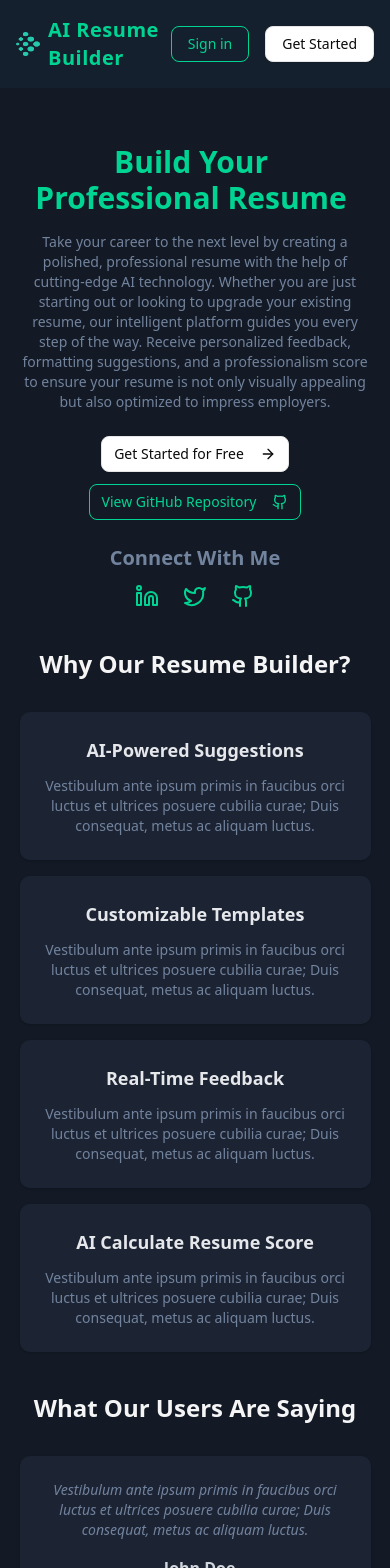
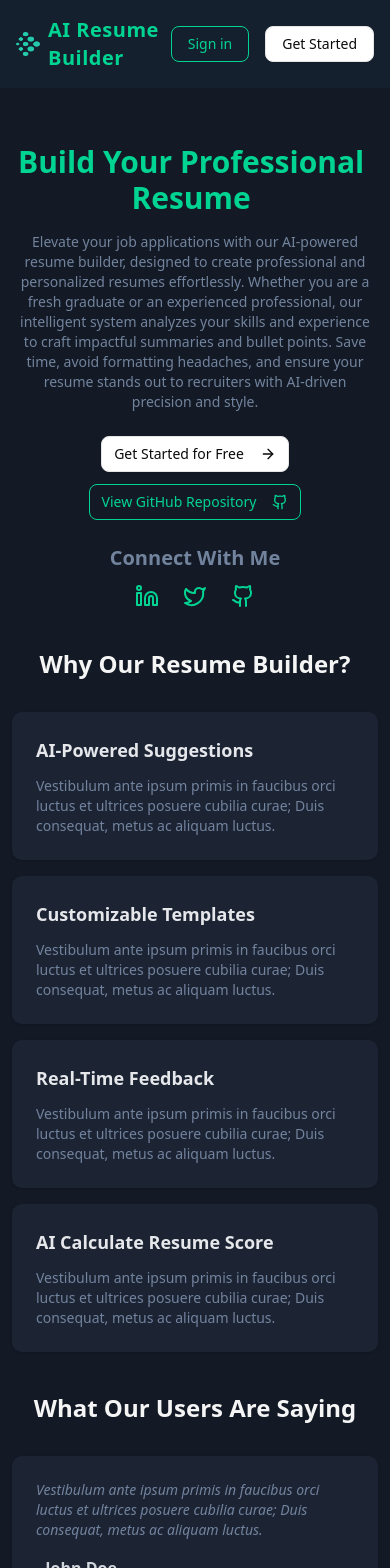
Before and after one commit to Mohosin999/AI-Powered-Resume-Builder-App-FullStack-Next.js, a Next.js app: page / in a window 390 px wide. Shown: the top 1568 px of the page. Built offline with nearby package versions, Linux system fonts and the light colour scheme; no server answers.

Commit message:
preview page, home page responsive done

```diff
--- a/src/app/dashboard/[id]/preview-resume/page.tsx
+++ b/src/app/dashboard/[id]/preview-resume/page.tsx
@@ -1,3 +1,210 @@
+// import React from "react";
+// import Link from "next/link";
+// import {
+//   getEducations,
+//   getExperiences,
+//   getPersonalDetails,
+//   getProjects,
+//   getSkills,
+//   getSummary,
+// } from "@/actions/resume-actions";
+// import { DownloadResumeBtn } from "@/components/ui/download-button";
+// import ResumeHeading from "@/components/ui/resume-heading";
+
+// interface PreviewResumeProps {
+//   params: {
+//     id: string;
+//   };
+// }
+
+// const PreviewResume = async ({ params }: PreviewResumeProps) => {
+//   const personalDetails = await getPersonalDetails(params.id);
+//   const summary = await getSummary(params.id);
+//   const experiences = await getExperiences(params.id);
+//   const projects = await getProjects(params.id);
+//   const educations = await getEducations(params.id);
+//   const skills = await getSkills(params.id);
+
+//   return (
+//     // <div className="max-w-6xl mx-auto bg-[#1C2434] p-8 rounded-lg shadow-sm lg:shadow-md text-white">
+//     <div>
+//       <div
+//         id="no-print"
+//         className="flex flex-col items-center justify-center mt-14 mb-7"
+//       >
+//         <h1 className="text-3xl font-bold text-green-400 mb-4">
+//           Congrats! Your Professional Resume is Ready.
+//         </h1>
+//         <DownloadResumeBtn />
+//       </div>
+
+//       <div
+//         id="print-area"
+//         className="max-w-5xl mx-auto text-gray-900 bg-gray-300 mb-14 p-10 rounded-lg"
+//       >
+//         {/* Personal Details Section */}
+//         <div className="flex justify-between items-center">
+//           {/* Name and Job Title */}
+//           <div>
+//             <h2 className="text-2xl font-semibold">
+//               {personalDetails?.firstName} {personalDetails?.lastName}
+//             </h2>
+//             <h3>{personalDetails?.jobTitle}</h3>
+//           </div>
+//           {/* Contact Information */}
+//           <div className="flex flex-col items-center">
+//             <p className="resume-contact-info-style">
+//               {personalDetails?.email}
+//             </p>
+
+//             {personalDetails?.socialLink && (
+//               <p className="resume-contact-info-style">
+//                 {personalDetails?.socialLink}
+//               </p>
+//             )}
+//           </div>
+//         </div>
+
+//         {/* Summary Section */}
+//         <div>
+//           {/* <h2 className="text-lg font-semibold mt-6 border-b border-gray-600">
+//             Objective
+//           </h2> */}
+//           <p className="mt-3 text-sm">{summary?.content}</p>
+//         </div>
+
+//         {/* Experience Section */}
+//         {experiences?.length > 0 && (
+//           <div>
+//             <ResumeHeading title="E" highlight="xperience" />
+//             <div className="space-y-4">
+//               {experiences.map((experience) => (
+//                 <div key={experience.id} className="mt-2 text-sm">
+//                   <div>
+//                     <div className="flex justify-between items-center">
+//                       <p className="text-base font-semibold">
+//                         {experience.company}
+//                       </p>
+//                       <p className="text-xs">{experience.location}</p>
+//                     </div>
+//                     <div className="flex justify-between items-center">
+//                       <p className="text-sm text-gray-800 italic">
+//                         {experience.jobTitle}
+//                       </p>
+//                       {/* Date */}
+//                       <p className="text-xs">
+//                         {experience.startDate
+//                           ? experience.startDate.slice(0, 4)
+//                           : "N/A"}{" "}
+//                         to{" "}
+//                         {experience.endDate
+//                           ? experience.endDate.slice(0, 4)
+//                           : "Present"}
+//                       </p>
+//                     </div>
+//                     {/* <p>{experience.description}</p> */}
+//                     {/* Convert string description to bullet points */}
+//                     <ul className="list-disc pl-5 mt-2 text-sm">
+//                       {experience.description
+//                         .split(/\r?\n/)
+//                         .filter((line) => line.trim() !== "") // optional: ignore empty lines
+//                         .map((line, index) => (
+//                           <li key={index}>{line.replace(/^[•*]\s*/, "")}</li>
+//                           // removes bullet symbol from the string if already there
+//                         ))}
+//                     </ul>
+//                   </div>
+//                 </div>
+//               ))}
+//             </div>
+//           </div>
+//         )}
+
+//         {/* Project Section */}
+//         {projects?.length > 0 && (
+//           <div>
+//             <ResumeHeading title="P" highlight="rojects" />
+//             {projects.map((project) => (
+//               <div key={project.id} className="mt-2 text-sm">
+//                 <div>
+//                   <div className="flex justify-between items-center">
+//                     <div className="flex items-center">
+//                       <p className="text-base font-semibold">{project.name}</p>
+//                       {project.url && (
+//                         <Link
+//                           href={project.url ?? "#"}
+//                           target="_blank"
+//                           className="text-xs text-blue-700 ml-2 underline"
+//                         >
+//                           Live Link
+//                         </Link>
+//                       )}
+//                     </div>
+//                   </div>
+//                   {/* Convert string description to bullet points */}
+//                   <ul className="list-disc pl-5 mt-2 text-sm">
+//                     {project.description
+//                       .split(/\r?\n/)
+//                       .filter((line) => line.trim() !== "") // optional: ignore empty lines
+//                       .map((line, index) => (
+//                         <li key={index}>{line.replace(/^[•*]\s*/, "")}</li> // removes bullet symbol from the string if already there
+//                       ))}
+//                   </ul>
+//                 </div>
+//               </div>
+//             ))}
+//           </div>
+//         )}
+
+//         {/* Education Section */}
+//         {educations?.length > 0 && (
+//           <div>
+//             <ResumeHeading title="E" highlight="ducations" />
+//             {educations.map((education) => (
+//               <div key={education.id} className="mt-2 text-sm">
+//                 <div>
+//                   <div className="">
+//                     <p className="text-sm">{education.institution}</p>
+//                     <div className="flex items-center justify-between">
+//                       <div>
+//                         <p className="text-sm">
+//                           {education.degree}, {education.field}
+//                         </p>
+//                       </div>
+//                       {/* Date */}
+//                       <p className="text-xs">
+//                         {education.startDate
+//                           ? education.startDate.slice(0, 4)
+//                           : "N/A"}{" "}
+//                         to{" "}
+//                         {education.endDate
+//                           ? education.endDate.slice(0, 4)
+//                           : "Present"}
+//                       </p>
+//                     </div>
+//                   </div>
+//                 </div>
+//               </div>
+//             ))}
+//           </div>
+//         )}
+
+//         {/* Skills Section */}
+//         {skills?.length > 0 && (
+//           <div>
+//             <ResumeHeading title="S" highlight="kills" />
+//             <p className="mt-2 text-sm">
+//               {skills.map((skill) => skill.name).join(" • ")}
+//             </p>
+//           </div>
+//         )}
+//       </div>
+//     </div>
+//   );
+// };
+
+// export default PreviewResume;
+
 import React from "react";
 import Link from "next/link";
 import {
@@ -30,9 +237,9 @@ const PreviewResume = async ({ params }: PreviewResumeProps) => {
     <div>
       <div
         id="no-print"
-        className="flex flex-col items-center justify-center mt-14 mb-7"
+        className="flex flex-col items-center justify-center mt-5 lg:mt-10 mb-7"
       >
-        <h1 className="text-3xl font-bold text-green-400 mb-4">
+        <h1 className="text-center text-2xl lg:text-3xl font-semibold text-green-400 mb-4">
           Congrats! Your Professional Resume is Ready.
         </h1>
         <DownloadResumeBtn />
@@ -40,7 +247,7 @@ const PreviewResume = async ({ params }: PreviewResumeProps) => {
 
       <div
         id="print-area"
-        className="max-w-5xl mx-auto text-gray-900 bg-gray-300 mb-14 p-10 rounded-lg"
+        className="max-w-5xl mx-auto text-gray-900 bg-[#ffcbcb] mb-10 lg:mb-14 p-4 lg:p-10 rounded-lg"
       >
         {/* Personal Details Section */}
         <div className="flex justify-between items-center">
--- a/src/components/dashboard-client-layout.tsx
+++ b/src/components/dashboard-client-layout.tsx
@@ -111,7 +111,7 @@ export default function DashboardClientLayout({
   const actualPathName = pathname.split("/").pop();
 
   if (actualPathName === "preview-resume") {
-    return <div>{children}</div>;
+    return <div className="px-3 pt-4">{children}</div>;
   }
 
   return (
--- a/src/components/home-page.tsx
+++ b/src/components/home-page.tsx
@@ -19,24 +19,24 @@ const HomePage: React.FC<HomePageProps> = ({ isAuthenticated }) => {
   ];
 
   return (
-    <div className="bg-[#131A25]">
+    <div className="bg-[#131A25] px-3 md:px-10 lg:px-14">
       {/* <Navbar /> */}
 
       <div className="min-h-screen">
-        <div className="w-[90%] md:w-[80%] lg:w-[70%] mx-auto text-center">
+        <div>
           <AnimatedHeading
             text="Build Your Professional Resume"
-            className="pt-14 text-emerald-400"
+            className="text-center pt-14 text-emerald-400"
           />
 
-          <p className="mt-4 mb-6 paragraph-text-style">
-            Take your career to the next level by creating a polished,
-            professional resume with the help of cutting-edge AI technology.
-            Whether you are just starting out or looking to upgrade your
-            existing resume, our intelligent platform guides you every step of
-            the way. Receive personalized feedback, formatting suggestions, and
-            a professionalism score to ensure your resume is not only visually
-            appealing but also optimized to impress employers.
+          <p className="text-center mt-4 mb-6 paragraph-text-style">
+            Elevate your job applications with our AI-powered resume builder,
+            designed to create professional and personalized resumes
+            effortlessly. Whether you are a fresh graduate or an experienced
+            professional, our intelligent system analyzes your skills and
+            experience to craft impactful summaries and bullet points. Save
+            time, avoid formatting headaches, and ensure your resume stands out
+            to recruiters with AI-driven precision and style.
           </p>
 
           {/* Buttons */}
@@ -47,7 +47,7 @@ const HomePage: React.FC<HomePageProps> = ({ isAuthenticated }) => {
               href="https://github.com/Mohosin999/AI-Resume-Builder-Application-Frontend"
               target="_blank"
               rel="noopener noreferrer"
-              className="w-full md:w-auto"
+              className="text-center w-full md:w-auto"
             >
               <Button variant="ghost" className="homepage-button-style">
                 View GitHub Repository <GithubIcon className="ml-2 w-5 h-5" />
@@ -57,7 +57,7 @@ const HomePage: React.FC<HomePageProps> = ({ isAuthenticated }) => {
 
           {/* Social Links */}
           <div className="mt-6 md:mt-12">
-            <h3 className="mt-5 text-xl text-[#72839E] font-semibold">
+            <h3 className="text-center mt-5 text-xl text-[#72839E] font-semibold">
               Connect With Me
             </h3>
             <div className="flex items-center justify-center gap-6 mt-3">
@@ -76,17 +76,14 @@ const HomePage: React.FC<HomePageProps> = ({ isAuthenticated }) => {
 
         {/* Key Features */}
         <div className="w-full py-10 md:pt-16 md:pb-6">
-          <div className="w-[90%] md:w-[80%] lg:w-[70%] mx-auto text-center">
-            <h2 className="text-2xl md:text-3xl font-bold text-secondary mb-8">
+          <div>
+            <h2 className="text-center text-2xl md:text-3xl font-bold text-secondary mb-8">
               Why Our Resume Builder?
             </h2>
 
             <div className="grid grid-cols-1 md:grid-cols-2 gap-4 lg:gap-8">
               {features.map((feature, index) => (
-                <div
-                  key={index}
-                  className="bg-[#1C2434] p-6 rounded-lg shadow-sm lg:shadow-md transition hover:scale-[1.02]"
-                >
+                <div key={index} className="card-style">
                   <h3 className="text-lg md:text-xl font-semibold text-gray-200 mb-3">
                     {feature}
                   </h3>
@@ -103,8 +100,9 @@ const HomePage: React.FC<HomePageProps> = ({ isAuthenticated }) => {
 
         {/* Testimonials */}
         <div className="w-full md:pt-16 pb-10 md:pb-20">
-          <div className="w-[90%] md:w-[80%] lg:w-[70%] mx-auto text-center">
-            <h2 className="text-2xl md:text-3xl font-bold text-secondary mb-8">
+          {/* <div className="w-[90%] md:w-[80%] lg:w-[70%] mx-auto text-center"> */}
+          <div>
+            <h2 className="text-center text-2xl md:text-3xl font-bold text-secondary mb-8">
               What Our Users Are Saying
             </h2>
 
@@ -123,7 +121,8 @@ const HomePage: React.FC<HomePageProps> = ({ isAuthenticated }) => {
               ].map((testimonial, i) => (
                 <div
                   key={i}
-                  className="bg-[#1C2434] p-6 rounded-lg shadow-sm lg:shadow-md transition hover:scale-[1.02]"
+                  // className="bg-[#1C2434] p-6 rounded-lg shadow-sm lg:shadow-md transition hover:scale-[1.02]"
+                  className="card-style"
                 >
                   <p className="italic paragraph-text-style">
                     {testimonial.comment}
```
